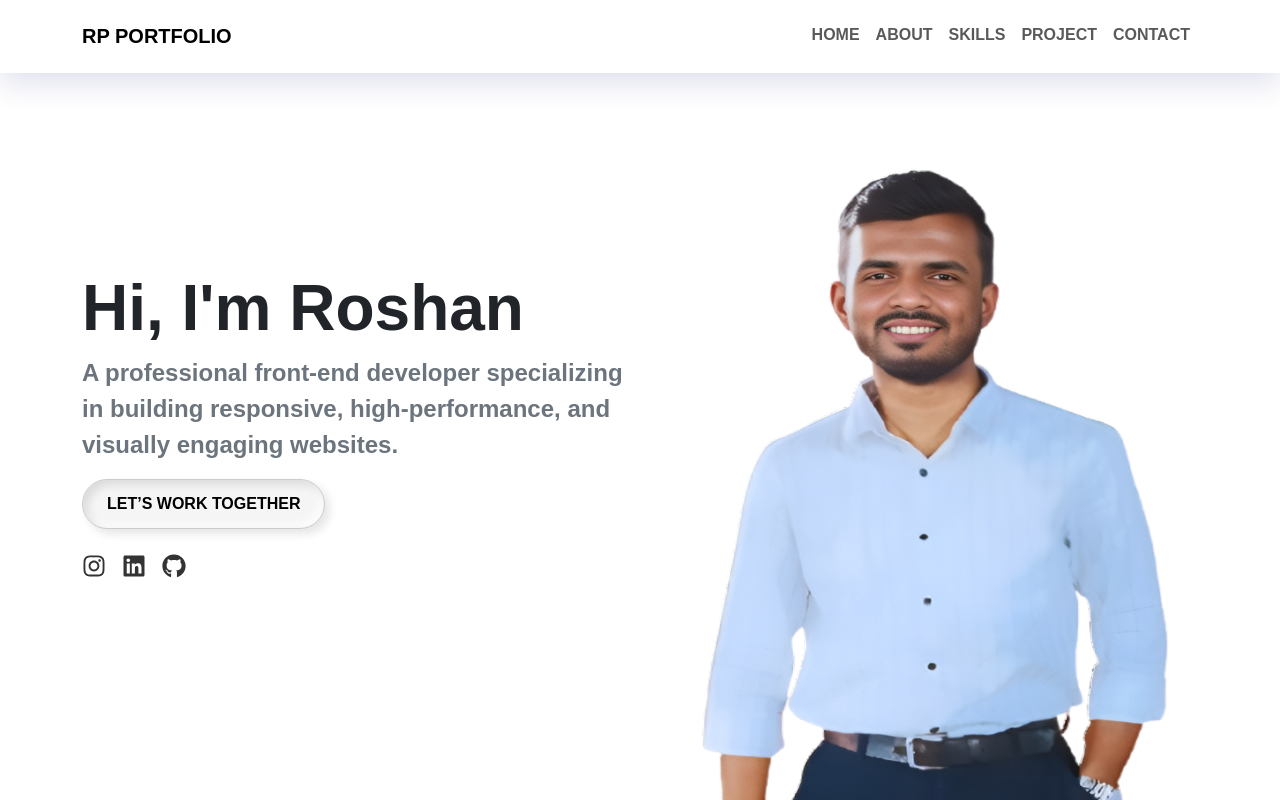
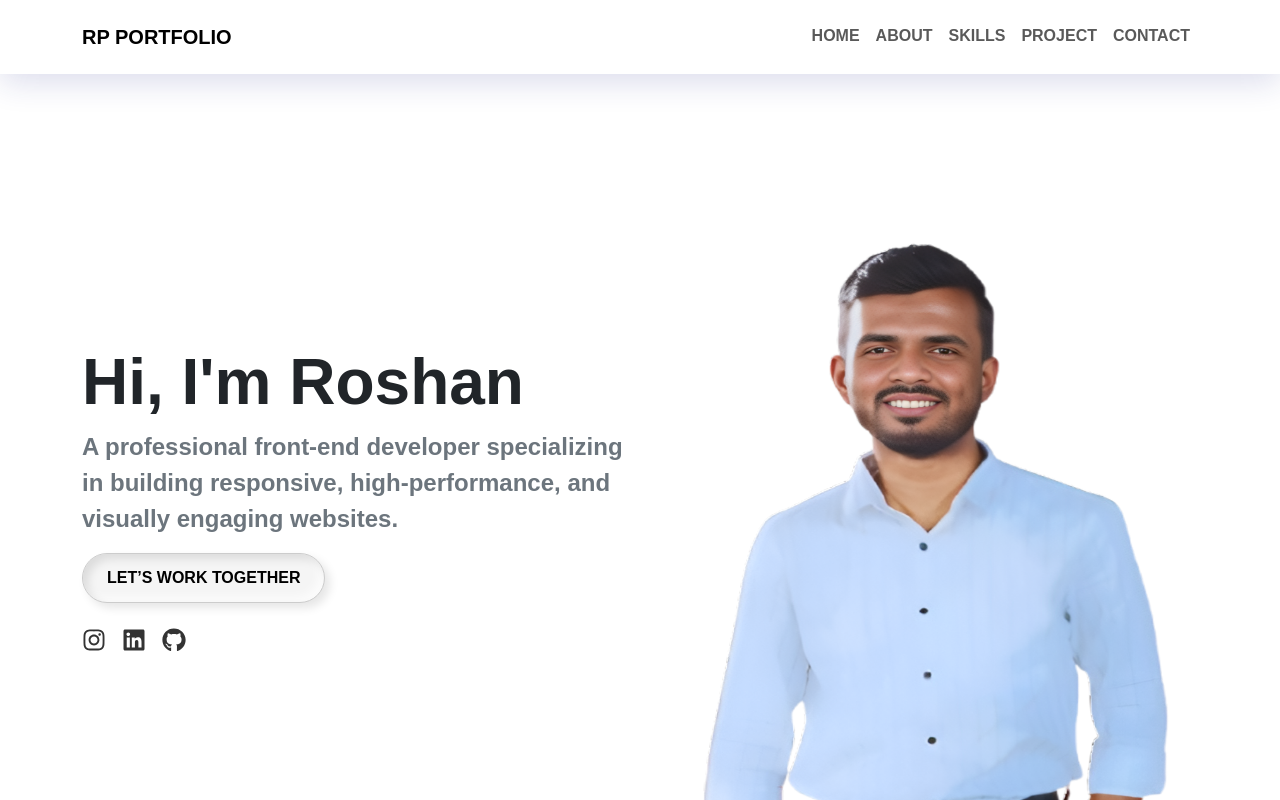
Before and after one commit to roshan773/rp-portfolio, a React (Vite) app: page / in a window 1280 px wide. Shown: the top 800 px of the page. Built offline with nearby package versions, Linux system fonts and the light colour scheme; no server answers.

Commit message:
Generated navigation sticky

```diff
--- a/src/Components/Navigation.jsx
+++ b/src/Components/Navigation.jsx
@@ -1,22 +1,34 @@
 import Container from 'react-bootstrap/Container';
 import Nav from 'react-bootstrap/Nav';
 import Navbar from 'react-bootstrap/Navbar';
-import "./Navigation.css";
+// import { IoMoon, IoSunnySharp } from 'react-icons/io5';
+// import { FaBars, FaRegMoon, FaRegSun, FaTimes } from 'react-icons/fa';
+import "./Navigation.css"
 
 const Navigation = () => {
+
   return (
     <>
-      <Navbar expand="lg" className="bg-body-dark fixed-top nav" style={{
+      <Navbar expand="lg" className="bg-body-dark nav fixed-top" style={{
+        top: 0,
+        position: "sticky",
+        width: "100%",
         zIndex: 1050,
         boxShadow: "0 8px 32px 0 rgba(31, 38, 135, 0.16)",
         backdropFilter: "blur(10px)",
         WebkitBackdropFilter: "blur(10px)",
-        borderBottom: "1px solid rgba(255, 255, 255, 0.18)",
-        padding: "15px 0"
+        border: "1px solid rgba(255, 255, 255, 0.18)",
+        padding: "15px 0",
       }}>
         <Container>
-          <Navbar.Brand href="#navigation" id="navigation" className="fw-bold">RP PORTFOLIO</Navbar.Brand>
-          <Navbar.Toggle aria-controls="navbar" style={{ border: "none" }} />
+          <Navbar.Brand href="#navigation" id='navigation' className='fw-bold'>RP PORTFOLIO</Navbar.Brand>
+          <Navbar.Toggle
+            aria-controls="navbar"
+            style={{
+              border: "none",
+            }}
+          >
+          </Navbar.Toggle>
           <Navbar.Collapse id="basic-navbar-nav">
             <Nav className="w-100 d-flex justify-content-end">
               <Nav.Link className='fw-bold nav-links' href="#home">HOME</Nav.Link>
@@ -29,7 +41,7 @@ const Navigation = () => {
         </Container>
       </Navbar>
     </>
-  );
+  )
 }
 
-export default Navigation;
+export default Navigation
```
